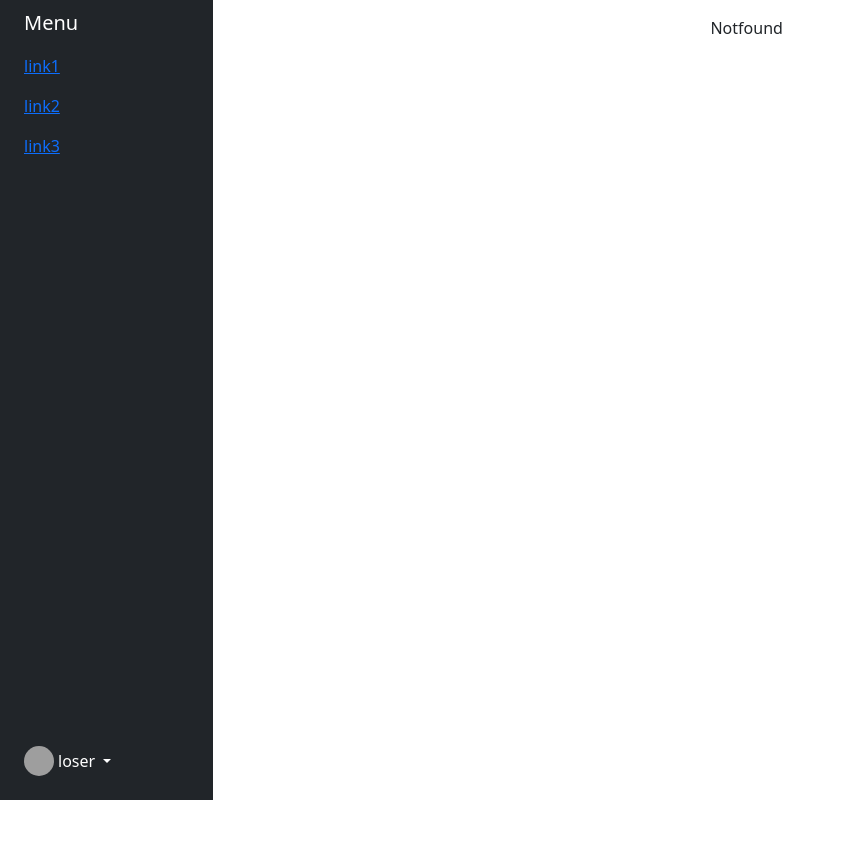
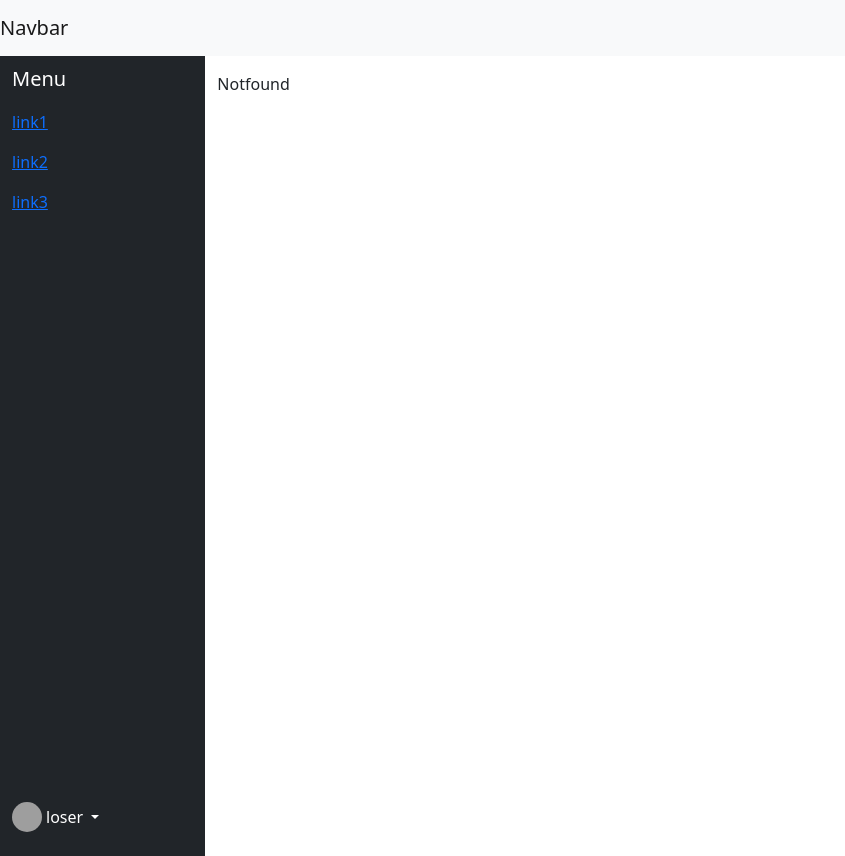
Before and after one commit to Rizwan-khan-03/Admin-dashboard-SideBar, a React (Create React App) app: page /layout in a window 1280 px wide. Shown: the whole page, without its empty margins (0-845 px from the left). Before the commit the page ends 800 px from the top, so only its background shows below. Built offline with nearby package versions, Linux system fonts and the light colour scheme; sample sign-in values are in the browser's storage; grey boxes are pictures that could not be loaded.

Commit message:
navbar added

```diff
--- a/src/App.css
+++ b/src/App.css
@@ -1,38 +1,6 @@
-.App {
-  text-align: center;
+.container, .container-fluid, .container-lg, .container-md, .container-sm, .container-xl, .container-xxl{
+      padding-right: 0 !important;
+    padding-left:0 !important;
+    margin-right: 0 !important;
+     margin-left: 0 !important;
 }
-
-.App-logo {
-  height: 40vmin;
-  pointer-events: none;
-}
-
-@media (prefers-reduced-motion: no-preference) {
-  .App-logo {
-    animation: App-logo-spin infinite 20s linear;
-  }
-}
-
-.App-header {
-  background-color: #282c34;
-  min-height: 100vh;
-  display: flex;
-  flex-direction: column;
-  align-items: center;
-  justify-content: center;
-  font-size: calc(10px + 2vmin);
-  color: white;
-}
-
-.App-link {
-  color: #61dafb;
-}
-
-@keyframes App-logo-spin {
-  from {
-    transform: rotate(0deg);
-  }
-  to {
-    transform: rotate(360deg);
-  }
-}
--- a/src/Component/Layoute/Layout.jsx
+++ b/src/Component/Layoute/Layout.jsx
@@ -9,15 +9,30 @@ import { LaptopOutlined, NotificationOutlined, UserOutlined } from '@ant-design/
 import Card from 'react-bootstrap/Card';
 import React from 'react'
 import Header from "./Header";
+import Container from 'react-bootstrap/Container';
+import Nav from 'react-bootstrap/Nav';
+import Navbar from 'react-bootstrap/Navbar';
+import Row from 'react-bootstrap/Row';
+import Col from 'react-bootstrap/Col';
 
 function Layout() {
     return (
-        <div><div class="container-fluid">
-
+        <div>
+            <Container fluid >
+                <Row >
+                    <Col>
+                        <Navbar expand="lg" variant="light" bg="light">
+                            <Container>
+                                <Navbar.Brand href="#">Navbar</Navbar.Brand>
+                            </Container>
+                        </Navbar>
+                    </Col>
+                </Row>
+                <Row>
+                    <Col>
+                        <div class="container-fluid">
                             <div class="row flex-nowrap">
-
                                 <SideBar />
-
                                 <div class="col py-3">
                                     <Routes>
                                         {routepath.map((i, index) => {
@@ -27,7 +42,7 @@ function Layout() {
                                                         key={`routes_${index}`}
                                                         path={i.path}
 
-                                     element={<ProtectRoutes Component={i.Element } />}
+                                                        element={<ProtectRoutes Component={i.Element} />}
                                                     />
                                                 );
                                             } else {
@@ -39,49 +54,15 @@ function Layout() {
                                     </Routes>
                                 </div>
                             </div>
-    </div></div>
-      )
-    // return (
-    //     <div>
-    //         <div>
-    //             <div class="container-fluid">
-
-    //                 <div class="row flex-nowrap">
-    //                     <Card >
-    //                         <Card.Body>
-    //                             <Card.Header>  <SideBar /> Featured</Card.Header>
-    //                             {/* <SideBar /> */}
-    //                             <Card.Text>
-    //                                 <div class="col ">
-    //                                     <Routes>
-    //                                         {routepath.map((i, index) => {
-    //                                             if (i.private) {
-    //                                                 return (
-    //                                                     <Route
-    //                                                         key={`routes_${index}`}
-    //                                                         path={i.path}
-
-    //                                                         element={<ProtectRoutes Component={i.Element} />}
-    //                                                     />
-    //                                                 );
-    //                                             } else {
-    //                                                 return (
-    //                                                     <Route key={`routes_${index}`} path="*" element={<Notfound />} />
-    //                                                 );
-    //                                             }
-    //                                         })}
-    //                                     </Routes>
-    //                                 </div>
-    //                             </Card.Text>
-    //                         </Card.Body>
-    //                     </Card>
-    //                 </div>
-    //             </div>
-    //         </div>
+                        </div>
+                    </Col>
+                </Row>
 
 
-    //     </div>
-    // )
+            </Container>
+        </div>
+    )
+
 }
 
 export default Layout
--- a/src/Router/ProtectRoutes.jsx
+++ b/src/Router/ProtectRoutes.jsx
@@ -16,22 +16,14 @@ const PrivateRoute = ({ Component }) => {
   useEffect(() => {
       if (!isAuthenticated) {
         navigate('/')
-
-    }
-    else {
-      navigate('/layout')
     }
 
   }, [])
 
   return (
     <>
-
-
     { isAuthenticated &&<Component  />}
         </>
-
-
   )
 }
 
```
Lines whose indentation alone changed are shown as unchanged.
